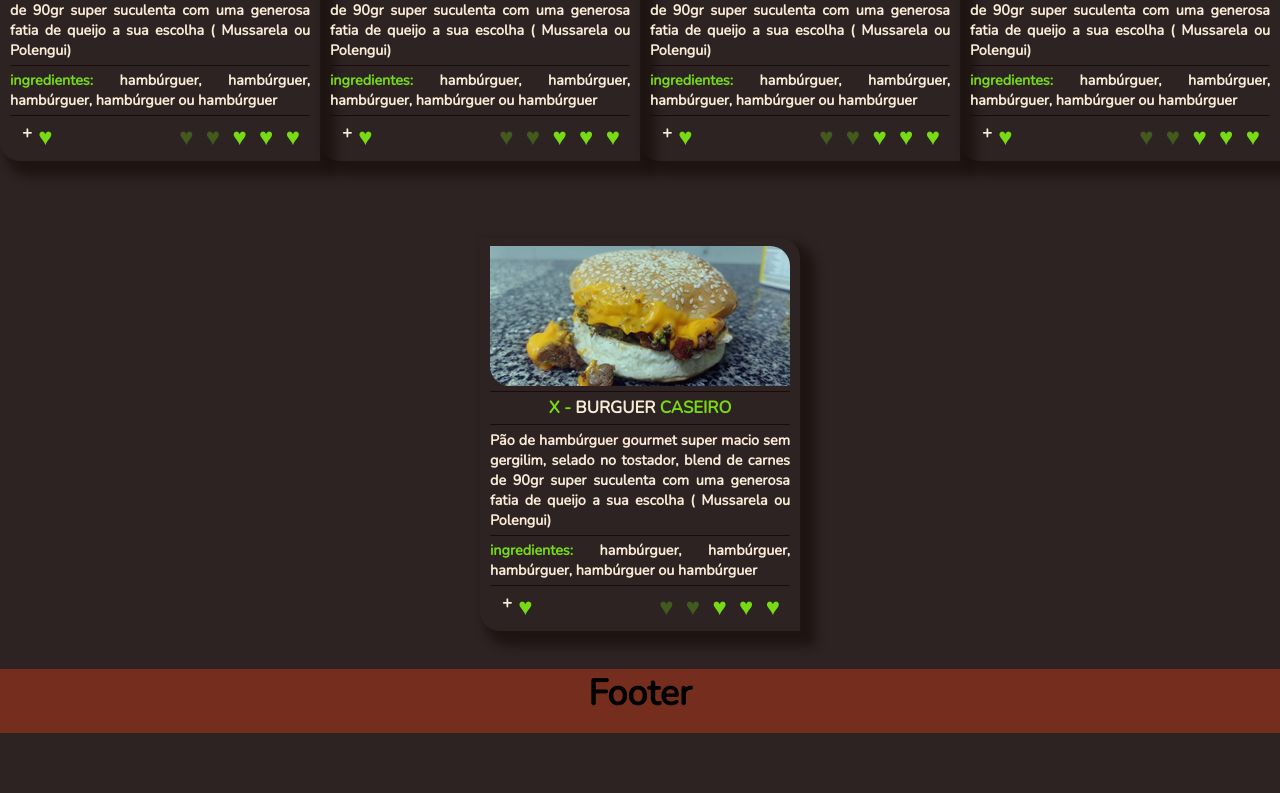
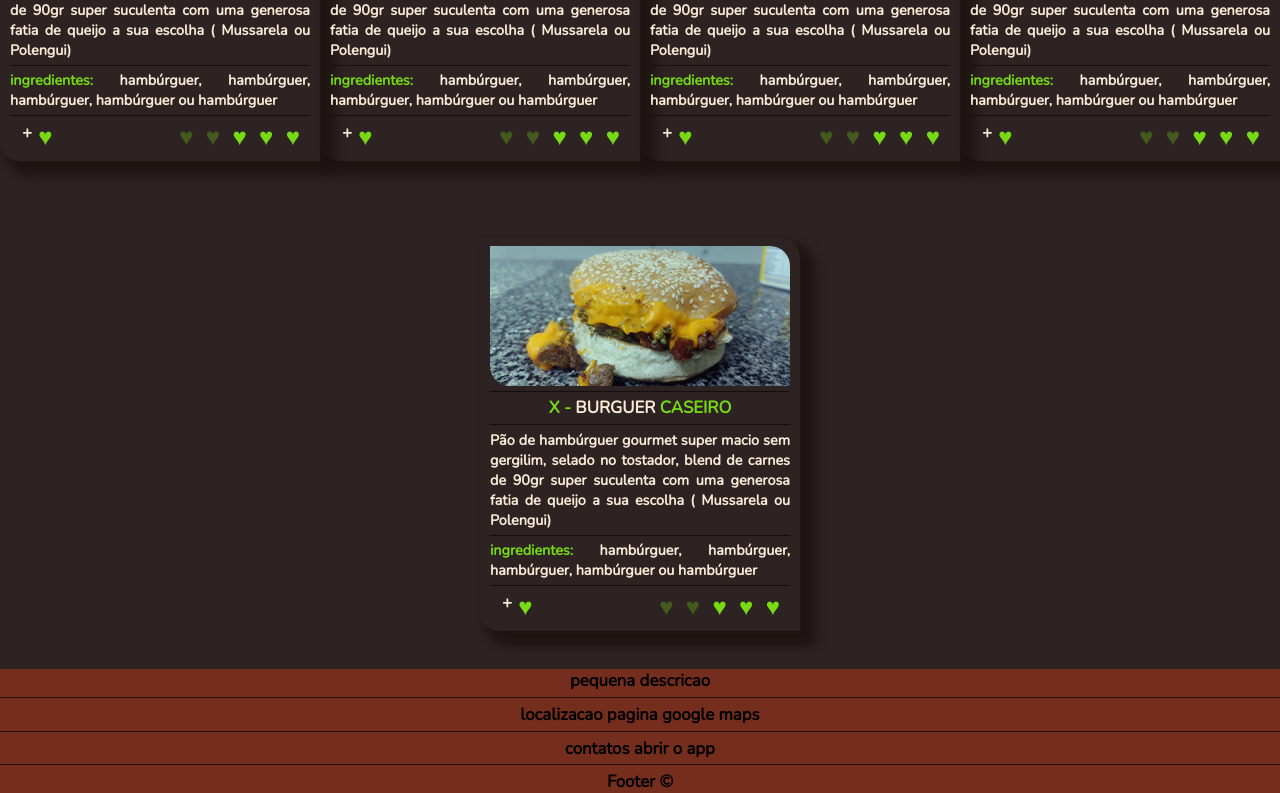
Before and after one commit to rafaelbvc/aartedolanche, a React (Create React App) app in the folder frontend/: page / in a window 1280 px wide. Shown: the part 997-1790 px from the top of the page. Before the commit the page ends 1730 px from the top, so only its background shows below. Built offline with nearby package versions, Linux system fonts and the light colour scheme.

Commit message:
v.0.4.9 - Footer HTML

```diff
--- a/frontend/package.json
+++ b/frontend/package.json
@@ -1,6 +1,6 @@
 {
   "name": "aartedolanche",
-  "version": "0.4.8",
+  "version": "0.4.9",
   "private": true,
   "author": "Rafael Vendramini",
   "description": "lancheria, lanches, hamburguer, itapetininga, delivery, 24 horas, lanchonete, fastfood",
--- a/frontend/src/components/CardComponent/CardComponent.module.css
+++ b/frontend/src/components/CardComponent/CardComponent.module.css
@@ -32,8 +32,6 @@ span, .pStuffs {
 
 hr {
 	margin: 0.2rem 0 0.2rem 0;
-	height: 1px;
-	background: var(--BODY-BGCOLOR-B);
 }
 
 .divPhoto {
--- a/frontend/src/components/Footer/Footer.module.css
+++ b/frontend/src/components/Footer/Footer.module.css
@@ -0,0 +1,4 @@
+footer {
+  bottom: 0;
+  background-color: var(--HEADER-FOOTER-BGCOLOR-A);
+}
--- a/frontend/src/components/Footer/Footer.tsx
+++ b/frontend/src/components/Footer/Footer.tsx
@@ -3,7 +3,14 @@ import "./Footer.module.css";
 const Footer = () => {
   return (
     <footer>
-      <h2>Footer</h2>
+      <p>pequena descricao</p>
+      <hr />
+      {/* <p>topbtn absolute </p> */}
+      <p>localizacao pagina google maps</p>
+      <hr />
+      <p>contatos abrir o app</p>
+      <hr />
+      <p>Footer &copy;</p>
     </footer>
   );
 };
--- a/frontend/src/index.css
+++ b/frontend/src/index.css
@@ -41,6 +41,10 @@ header {
   background-color: var(--BODY-BGCOLOR-B);
 }
 
+hr {
+  height: 1px;
+  background: var(--BODY-BGCOLOR-B);
+}
 
 /* nav {
   height: 5vh;
@@ -54,9 +58,3 @@ a {
 ul {
   list-style: none;
 }
-
-footer {
-  bottom: 0;
-  height: 8vh;
-  background-color: var(--HEADER-FOOTER-BGCOLOR-A);
-}
```
